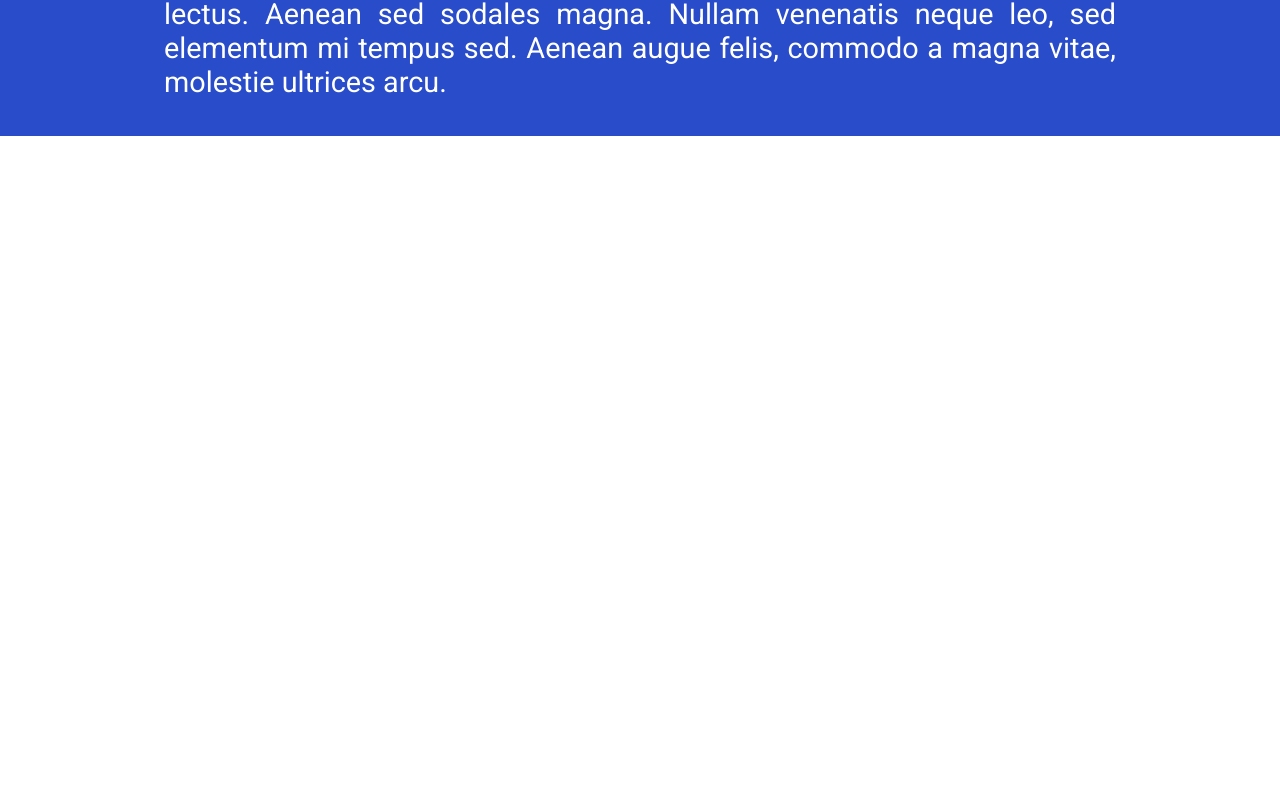
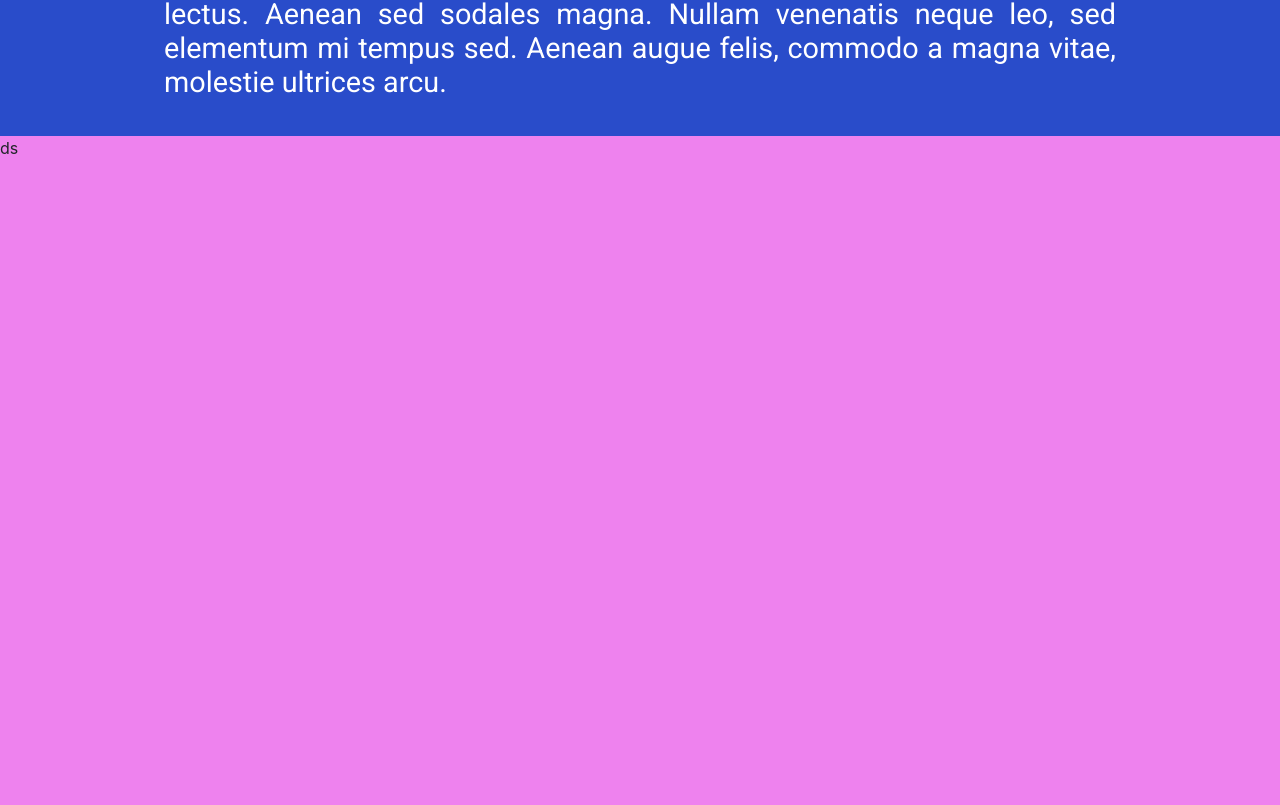
Before and after one commit to eulixir/Pc_Express_2.0, a React (Create React App) app in the folder web/: page /aboutUs in a window 1280 px wide. Shown: the part 2715-3520 px from the top of the page. Built offline with nearby package versions, Linux system fonts and the light colour scheme.

Commit message:
Fix css bug and start new content
if I don't reduce the size of about Us Container, there would be errors in the position of the contents

```diff
--- a/web/src/pages/aboutUs/index.tsx
+++ b/web/src/pages/aboutUs/index.tsx
@@ -107,6 +107,7 @@ export default function aboutUs() {
             </div>
           </div>
         </div>
+        <div className="employeesContainer">ds</div>
         <Footer />
       </div>
     </div>
--- a/web/src/pages/aboutUs/styles/aboutUs.css
+++ b/web/src/pages/aboutUs/styles/aboutUs.css
@@ -23,7 +23,7 @@
 
 .abousUsContainer {
   background-color: rgb(255, 255, 255);
-  height: 400vh;
+
   width: 100vw;
 }
 .aboutUsHeaderTextContainer h5,
@@ -182,6 +182,12 @@
   font: 500 1.8rem Roboto;
 }
 
+.employeesContainer {
+  width: 100vw;
+  height: 100vh;
+  background-color: violet;
+}
+
 @media (max-width: 1000px) {
   .mvvItensContainer {
     display: flex;
```
